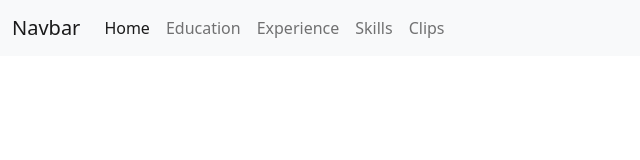
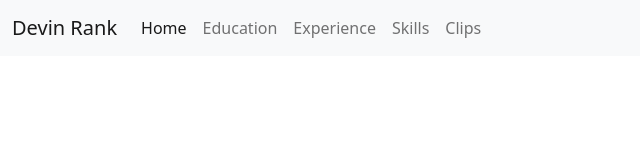
Before and after one commit to dmrank/devin-rank-jour352, a plain HTML site: page bootstrap-template/index.html in a window 1280 px wide. Shown: the whole page, without its empty margins (0-640 px from the left). Drawn offline with nearby package versions, Linux system fonts and the light colour scheme.

Commit message:
Update index.html

```diff
--- a/bootstrap-template/index.html
+++ b/bootstrap-template/index.html
@@ -25,7 +25,7 @@
 	<!--Navbar code-->
 	<nav class="navbar navbar-expand-lg navbar-light bg-light">
   <div class="container-fluid">
-    <a class="navbar-brand" href="#">Navbar</a>
+    <a class="navbar-brand" href="#">Devin Rank</a>
     <button class="navbar-toggler" type="button" data-bs-toggle="collapse" data-bs-target="#navbarNavAltMarkup" aria-controls="navbarNavAltMarkup" aria-expanded="false" aria-label="Toggle navigation">
       <span class="navbar-toggler-icon"></span>
     </button>
```
